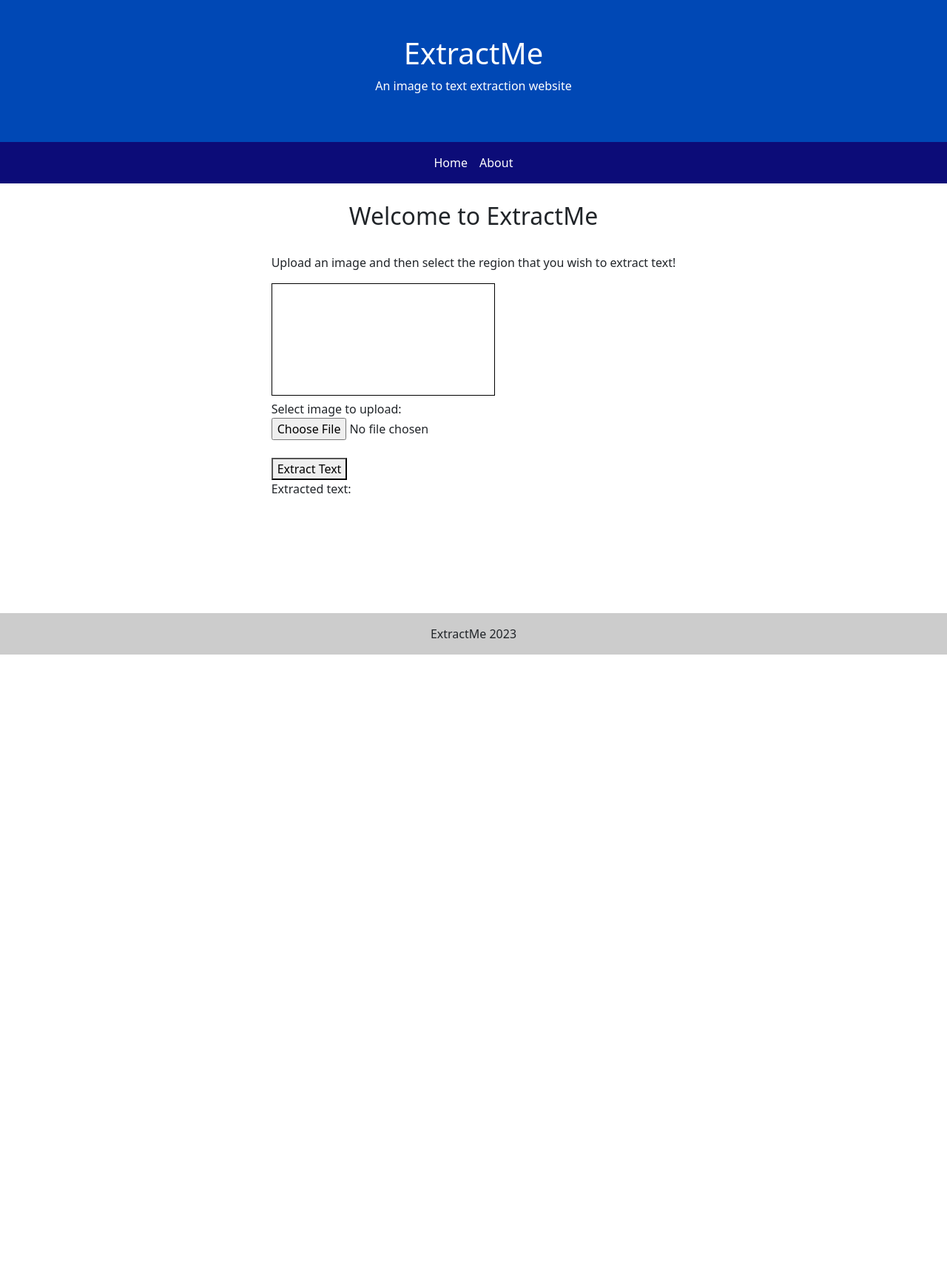
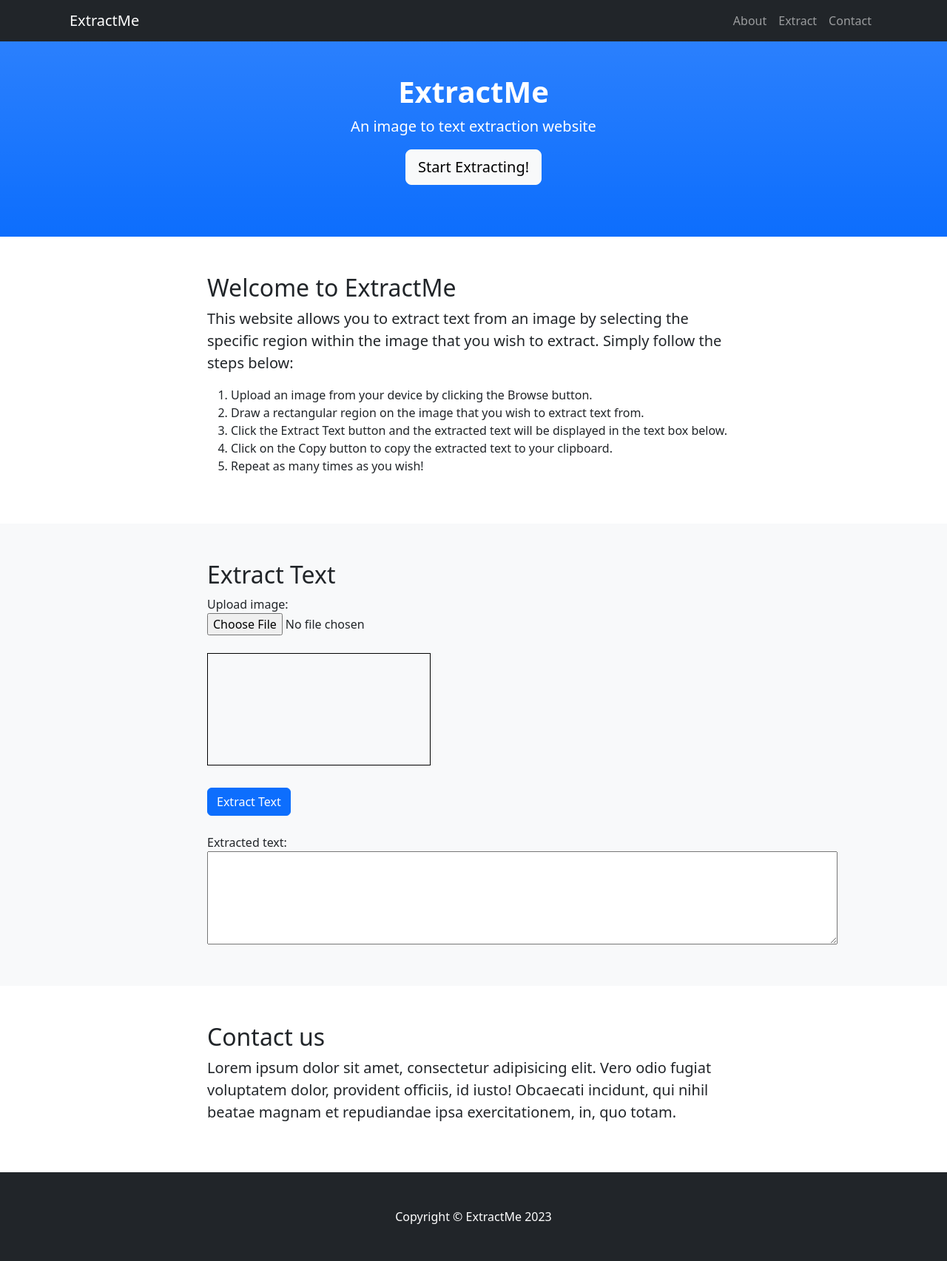
Before and after one commit to Blacklist-Pringles/ExtractMe, a Flask app: page / in a window 1280 px wide. Shown: the whole page at 74% size. Before the commit the page ends 885 px from the top, so only its background shows below. Run offline with Flask 3, Linux system fonts and the light colour scheme; a map, chart or similar area stays blank.

Commit message:
updated frontend styling

```diff
--- a/static/styles.css
+++ b/static/styles.css
@@ -2,3 +2,23 @@
     border: 1px solid #000;
     cursor: crosshair;
 }
+
+#header {
+    padding-top: 100px;
+    padding-bottom: 70px;
+}
+
+#about {
+    padding-top: 50px;
+    padding-bottom: 50px;
+}
+
+#extract {
+    padding-top: 50px;
+    padding-bottom: 50px;
+}
+
+#contact {
+    padding-top: 50px;
+    padding-bottom: 50px;
+}
--- a/templates/index.html
+++ b/templates/index.html
@@ -21,52 +21,89 @@
     <title>ExtractMe</title>
   </head>
 
-    <body onload="init()">
-        <!-- Header -->
-        <div class="container-fluid p-5 text-white text-center" style="background-color: rgba(0,72,181,1.00);">
-            <h1>ExtractMe</h1>
-            <p>An image to text extraction website</p>
+  <!-- Main body -->
+  <body id="page-top" onload="init()">
+    <!-- Navigation -->
+    <nav class="navbar navbar-expand-lg navbar-dark bg-dark fixed-top" id="mainNav">
+      <div class="container px-4">
+        <a class="navbar-brand" href="#page-top">ExtractMe</a>
+        <button class="navbar-toggler" type="button" data-bs-toggle="collapse" data-bs-target="#navbarResponsive" aria-controls="navbarResponsive" aria-expanded="false" aria-label="Toggle navigation"><span class="navbar-toggler-icon"></span></button>
+        <div class="collapse navbar-collapse" id="navbarResponsive">
+          <ul class="navbar-nav ms-auto">
+            <li class="nav-item"><a class="nav-link" href="#about">About</a></li>
+            <li class="nav-item"><a class="nav-link" href="#extract">Extract</a></li>
+            <li class="nav-item"><a class="nav-link" href="#contact">Contact</a></li>
+          </ul>
         </div>
-
-        <!-- Navbar -->
-        <nav class="navbar navbar-expand-sm" style="background-color: rgb(12, 12, 120);">
-          <div class="container-fluid">
-            <ul class="navbar-nav mx-auto">
-              <li class="nav-item">
-                <a class="nav-link text-white" href="/">Home</a>
-              </li>
-              <li class="nav-item">
-                <a class="nav-link text-white" href="/about">About</a>
-              </li>
-            </ul>
       </div>
     </nav>
 
-        <!-- Main body -->
-        <div class="d-flex justify-content-center" style="padding: 25px 25px 100px;">
-            <div class="text-left" style="max-width: 1000px; margin: 0 auto;">
-                <h2 style="text-align: center">Welcome to ExtractMe</h2>
-                <br>
-                <p>Upload an image and then select the region that you wish to extract text!</p>
-                <canvas id="canvas"></canvas>
-                <br>
-                <label for="image_upload">Select image to upload:</label>
+    <!-- Header-->
+    <header class="bg-primary bg-gradient text-white" id="header">
+      <div class="container px-4 text-center">
+        <h1 class="fw-bolder">ExtractMe</h1>
+        <p class="lead">An image to text extraction website</p>
+        <a class="btn btn-lg btn-light" href="#about">Start Extracting!</a>
+      </div>
+    </header>
+
+    <!-- About section-->
+    <section id="about">
+      <div class="container px-4">
+        <div class="row gx-4 justify-content-center">
+          <div class="col-lg-8">
+            <h2>Welcome to ExtractMe</h2>
+            <p class="lead">This website allows you to extract text from an image by selecting the specific region within the image that you wish to extract. Simply follow the steps below:</p>
+            <ol>
+              <li>Upload an image from your device by clicking the Browse button.</li>
+              <li>Draw a rectangular region on the image that you wish to extract text from.</li>
+              <li>Click the Extract Text button and the extracted text will be displayed in the text box below.</li>
+              <li>Click on the Copy button to copy the extracted text to your clipboard.</li>
+              <li>Repeat as many times as you wish!</li>
+            </ol>
+          </div>
+        </div>
+      </div>
+    </section>
+
+        <!-- Extract Text section-->
+    <section class="bg-light" id="extract">
+      <div class="container px-4">
+        <div class="row gx-4 justify-content-center">
+          <div class="col-lg-8">
+            <h2>Extract Text</h2>
+            <label for="image_upload">Upload image:</label>
             <br>
             <input type="file" id="image_upload" name="image_upload" accept="image/*">
             <br><br>
-                <button type="button" onclick="handleExtractText()">Extract Text</button>
-                <p>Extracted text:</p>
+            <canvas id="canvas"></canvas>
+            <br><br>
+            <button type="button" class="btn btn-primary" onclick="handleExtractText()">Extract Text</button>
+            <br><br>
+            Extracted text:
             <br>
-                <p id="extractedText"></p>
+            <textarea id="extractedText" rows="5" cols="90"></textarea>
           </div>
         </div>
+      </div>
+    </section>
 
-        <!-- Footer -->
-        <footer class="text-center text-lg-start">
-            <div class="text-center p-3" style="background-color: rgba(0, 0, 0, 0.2);">
-                ExtractMe 2023
+
+    <!-- Contact section-->
+    <section id="contact">
+      <div class="container px-4">
+        <div class="row gx-4 justify-content-center">
+          <div class="col-lg-8">
+            <h2>Contact us</h2>
+            <p class="lead">Lorem ipsum dolor sit amet, consectetur adipisicing elit. Vero odio fugiat voluptatem dolor, provident officiis, id iusto! Obcaecati incidunt, qui nihil beatae magnam et repudiandae ipsa exercitationem, in, quo totam.</p>
           </div>
+        </div>
+      </div>
+    </section>
+
+    <!-- Footer-->
+    <footer class="py-5 bg-dark">
+      <div class="container px-4"><p class="m-0 text-center text-white">Copyright &copy; ExtractMe 2023</p></div>
     </footer>
-
   </body>
 </html>
```
Lines whose indentation alone changed are shown as unchanged.
